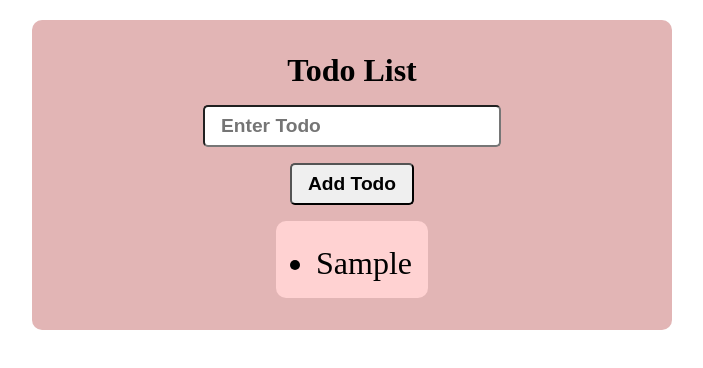
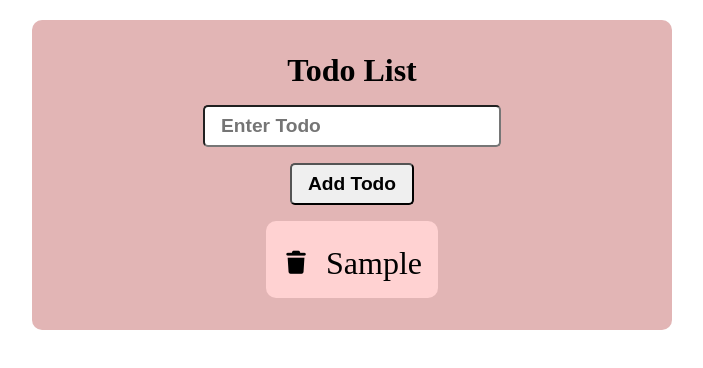
Before and after one commit to sanjeevkoshti/React-Learning, a React (Vite) app: page / in a window 1280 px wide. Both pictures are taken after typing "Sample" into the empty fields and a click on the button "Add Todo". Shown: the top 368 px of the page, without its empty margins (288-991 px from the left). Built offline with nearby package versions, Linux system fonts and the light colour scheme.

Commit message:
add delete button to Todo List

```diff
--- a/src/states/TodoList.jsx
+++ b/src/states/TodoList.jsx
@@ -7,6 +7,9 @@ export default function TodoList(){
         setTodos([...todos, newTodo]);
         setNewTodo("");
     }
+    const deleteTodo=(index)=>{
+        setTodos(todos.filter((todos, idx)=>idx!=index));
+    }
     return(
         <div style={styles}>
             <h1>Todo List</h1>
@@ -14,7 +17,10 @@ export default function TodoList(){
             <button onClick={addTodo} style={{padding:"0.5rem 1rem", fontSize:"1.2rem", fontWeight:"bold", borderRadius:"5px", cursor:"pointer"}}>Add Todo</button>
             <ul style={{padding:"0", margin:"0", display:"flex", flexDirection:"column", justifyContent:"center", alignItems:"start", backgroundColor:"#ffd2d2ff", borderRadius:"10px", padding:"1rem", marginTop:"1rem"}}>
                 {todos.map((todo, index)=>(
-                    <li style={{fontSize:"2rem", margin:"0.5rem 0 0 1.5rem"}} key={index}>{todo}</li>
+                    <li style={{listStyleType:"none", fontSize:"2rem", margin:"0.5rem 0 0 0", display:"flex", justifyContent:"center", alignItems:"center", gap:"1rem"}} key={index}>
+                        <button onClick={()=>deleteTodo(index)} style={{padding:"0", fontSize:"1.4rem", fontWeight:"bold", borderRadius:"50%", cursor:"pointer", border:"none", backgroundColor:"#ffd2d2ff"}}><i className="fa-solid fa-trash"></i></button>
+                        <span>{todo}</span>
+                    </li>
                 ))}
             </ul>
         </div>
```
